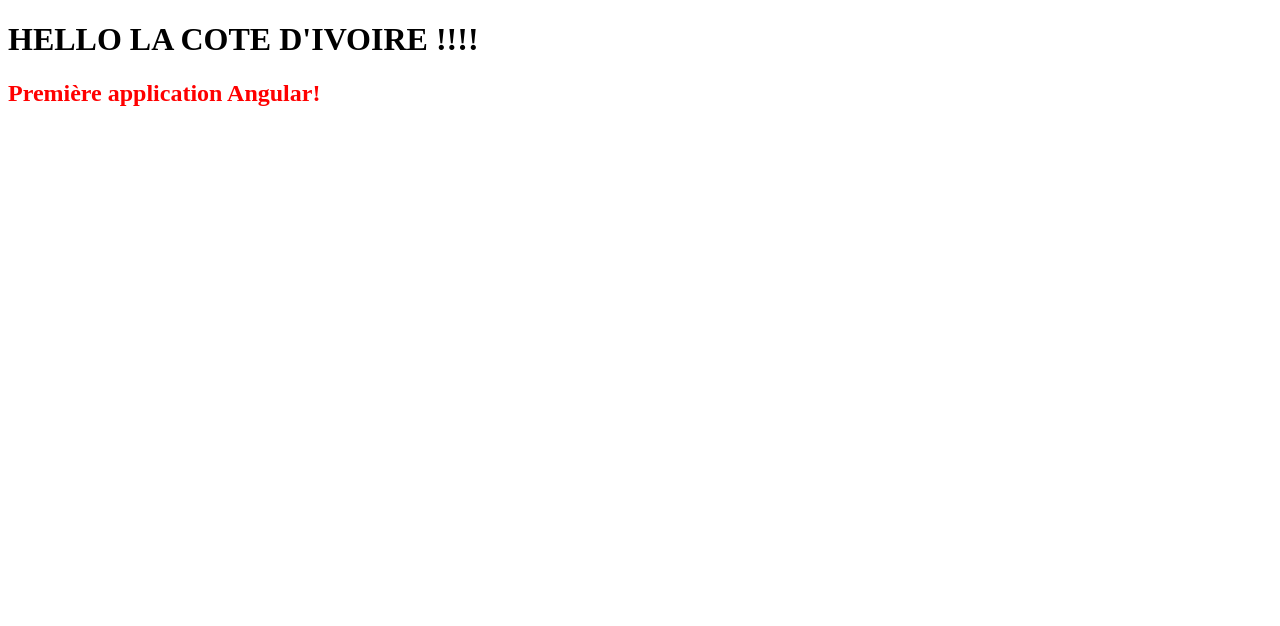
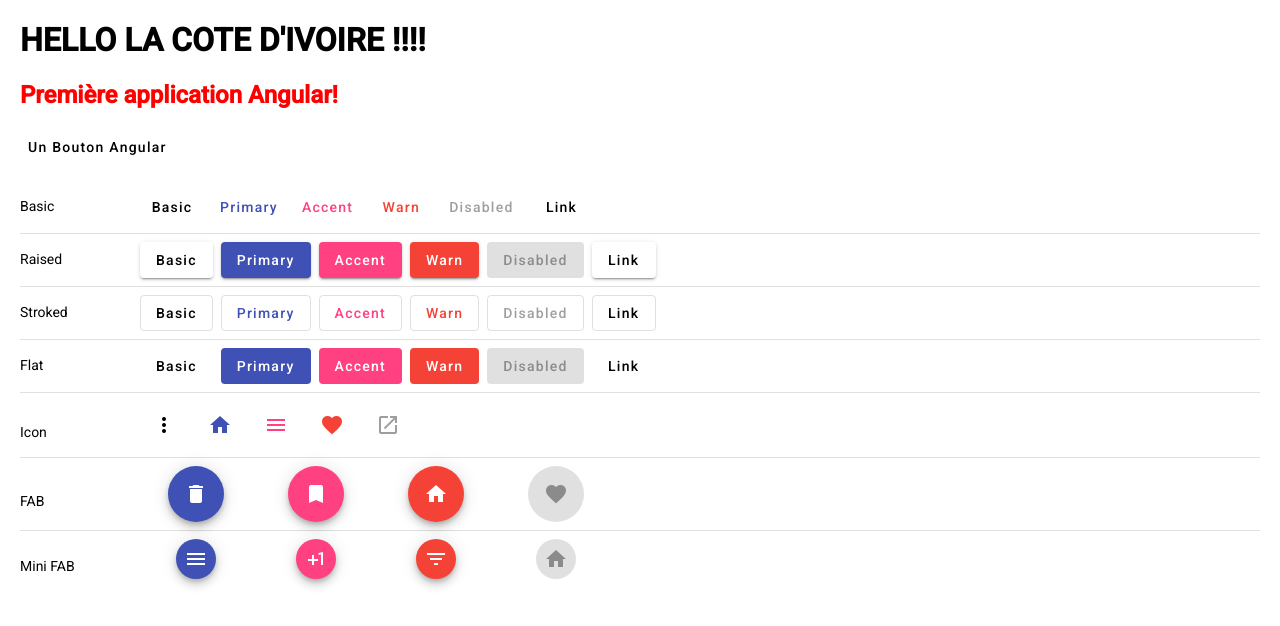
Before and after one commit to micbuffa/AngularESTATIC2024Front, an Angular app: page / in a window 1280 px wide. Shown: the top 626 px of the page. Built offline with nearby package versions, Linux system fonts and the light colour scheme.

Commit message:
Avec exemples boutons material

```diff
--- a/angular.json
+++ b/angular.json
@@ -25,6 +25,7 @@
               "src/assets"
             ],
             "styles": [
+              "@angular/material/prebuilt-themes/indigo-pink.css",
               "src/styles.css"
             ],
             "scripts": []
@@ -84,6 +85,7 @@
               "src/assets"
             ],
             "styles": [
+              "@angular/material/prebuilt-themes/indigo-pink.css",
               "src/styles.css"
             ],
             "scripts": []
--- a/package.json
+++ b/package.json
@@ -11,10 +11,12 @@
   "private": true,
   "dependencies": {
     "@angular/animations": "^17.3.0",
+    "@angular/cdk": "^17.3.3",
     "@angular/common": "^17.3.0",
     "@angular/compiler": "^17.3.0",
     "@angular/core": "^17.3.0",
     "@angular/forms": "^17.3.0",
+    "@angular/material": "^17.3.3",
     "@angular/platform-browser": "^17.3.0",
     "@angular/platform-browser-dynamic": "^17.3.0",
     "@angular/router": "^17.3.0",
--- a/src/app/app.component.css
+++ b/src/app/app.component.css
@@ -1,3 +1,35 @@
 h2 {
     color:red;
 }
+
+section {
+    display: table;
+  }
+
+  .example-label {
+    display: table-cell;
+    font-size: 14px;
+    margin-left: 8px;
+    min-width: 120px;
+  }
+
+  .example-button-row {
+    display: table-cell;
+    max-width: 600px;
+  }
+
+  .example-button-row .mat-mdc-button-base {
+    margin: 8px 8px 8px 0;
+  }
+
+  .example-flex-container {
+    display: flex;
+    justify-content: space-between;
+    flex-wrap: wrap;
+  }
+
+  .example-button-container {
+    display: flex;
+    justify-content: center;
+    width: 120px;
+  }
--- a/src/app/app.component.html
+++ b/src/app/app.component.html
@@ -1,2 +1,131 @@
 <h1>HELLO LA COTE D'IVOIRE !!!!</h1>
 <h2>{{titre}}</h2>
+<p>
+  <button mat-button>Un Bouton Angular</button>
+</p>
+<section>
+  <div class="example-label">Basic</div>
+  <div class="example-button-row">
+    <button mat-button>Basic</button>
+    <button mat-button color="primary">Primary</button>
+    <button mat-button color="accent">Accent</button>
+    <button mat-button color="warn">Warn</button>
+    <button mat-button disabled>Disabled</button>
+    <a mat-button href="https://www.google.com/" target="_blank">Link</a>
+  </div>
+</section>
+<mat-divider></mat-divider>
+<section>
+  <div class="example-label">Raised</div>
+  <div class="example-button-row">
+    <button mat-raised-button>Basic</button>
+    <button mat-raised-button color="primary">Primary</button>
+    <button mat-raised-button color="accent">Accent</button>
+    <button mat-raised-button color="warn">Warn</button>
+    <button mat-raised-button disabled>Disabled</button>
+    <a mat-raised-button href="https://www.google.com/" target="_blank">Link</a>
+  </div>
+</section>
+<mat-divider></mat-divider>
+<section>
+  <div class="example-label">Stroked</div>
+  <div class="example-button-row">
+    <button mat-stroked-button>Basic</button>
+    <button mat-stroked-button color="primary">Primary</button>
+    <button mat-stroked-button color="accent">Accent</button>
+    <button mat-stroked-button color="warn">Warn</button>
+    <button mat-stroked-button disabled>Disabled</button>
+    <a mat-stroked-button href="https://www.google.com/" target="_blank">Link</a>
+  </div>
+</section>
+<mat-divider></mat-divider>
+<section>
+  <div class="example-label">Flat</div>
+  <div class="example-button-row">
+    <button mat-flat-button>Basic</button>
+    <button mat-flat-button color="primary">Primary</button>
+    <button mat-flat-button color="accent">Accent</button>
+    <button mat-flat-button color="warn">Warn</button>
+    <button mat-flat-button disabled>Disabled</button>
+    <a mat-flat-button href="https://www.google.com/" target="_blank">Link</a>
+  </div>
+</section>
+<mat-divider></mat-divider>
+<section>
+  <div class="example-label">Icon</div>
+  <div class="example-button-row">
+    <div class="example-flex-container">
+      <button mat-icon-button aria-label="Example icon button with a vertical three dot icon">
+        <mat-icon>more_vert</mat-icon>
+      </button>
+      <button mat-icon-button color="primary" aria-label="Example icon button with a home icon">
+        <mat-icon>home</mat-icon>
+      </button>
+      <button mat-icon-button color="accent" aria-label="Example icon button with a menu icon">
+        <mat-icon>menu</mat-icon>
+      </button>
+      <button mat-icon-button color="warn" aria-label="Example icon button with a heart icon">
+        <mat-icon>favorite</mat-icon>
+      </button>
+      <button mat-icon-button disabled aria-label="Example icon button with a open in new tab icon">
+        <mat-icon>open_in_new</mat-icon>
+      </button>
+    </div>
+  </div>
+</section>
+<mat-divider></mat-divider>
+<section>
+  <div class="example-label">FAB</div>
+  <div class="example-button-row">
+    <div class="example-flex-container">
+      <div class="example-button-container">
+        <button mat-fab color="primary" aria-label="Example icon button with a delete icon">
+          <mat-icon>delete</mat-icon>
+        </button>
+      </div>
+      <div class="example-button-container">
+        <button mat-fab color="accent" aria-label="Example icon button with a bookmark icon">
+          <mat-icon>bookmark</mat-icon>
+        </button>
+      </div>
+      <div class="example-button-container">
+        <button mat-fab color="warn" aria-label="Example icon button with a home icon">
+          <mat-icon>home</mat-icon>
+        </button>
+      </div>
+      <div class="example-button-container">
+        <button mat-fab disabled aria-label="Example icon button with a heart icon">
+          <mat-icon>favorite</mat-icon>
+        </button>
+      </div>
+    </div>
+  </div>
+</section>
+<mat-divider></mat-divider>
+<section>
+  <div class="example-label">Mini FAB</div>
+  <div class="example-button-row">
+    <div class="example-flex-container">
+      <div class="example-button-container">
+        <button mat-mini-fab color="primary" aria-label="Example icon button with a menu icon">
+          <mat-icon>menu</mat-icon>
+        </button>
+      </div>
+      <div class="example-button-container">
+        <button mat-mini-fab color="accent" aria-label="Example icon button with a plus one icon">
+          <mat-icon>plus_one</mat-icon>
+        </button>
+      </div>
+      <div class="example-button-container">
+        <button mat-mini-fab color="warn" aria-label="Example icon button with a filter list icon">
+          <mat-icon>filter_list</mat-icon>
+        </button>
+      </div>
+      <div class="example-button-container">
+        <button mat-mini-fab disabled aria-label="Example icon button with a home icon">
+          <mat-icon>home</mat-icon>
+        </button>
+      </div>
+    </div>
+  </div>
+</section>
--- a/src/app/app.component.ts
+++ b/src/app/app.component.ts
@@ -1,10 +1,14 @@
 import { Component } from '@angular/core';
 import { RouterOutlet } from '@angular/router';
+
+import { MatButtonModule } from '@angular/material/button';
+import { MatIconModule } from '@angular/material/icon';
+import { MatDividerModule } from '@angular/material/divider';
 
 @Component({
   selector: 'app-root',
   standalone: true,
-  imports: [RouterOutlet],
+  imports: [RouterOutlet, MatButtonModule, MatIconModule, MatDividerModule],
   templateUrl: './app.component.html',
   styleUrl: './app.component.css'
 })
--- a/src/app/app.config.ts
+++ b/src/app/app.config.ts
@@ -2,7 +2,8 @@
 import { provideRouter } from '@angular/router';
 
 import { routes } from './app.routes';
+import { provideAnimationsAsync } from '@angular/platform-browser/animations/async';
 
 export const appConfig: ApplicationConfig = {
-  providers: [provideRouter(routes)]
+  providers: [provideRouter(routes), provideAnimationsAsync()]
 };
--- a/src/index.html
+++ b/src/index.html
@@ -6,6 +6,8 @@
   <base href="/">
   <meta name="viewport" content="width=device-width, initial-scale=1">
   <link rel="icon" type="image/x-icon" href="favicon.ico">
+  <link href="https://fonts.googleapis.com/css2?family=Roboto:wght@300;400;500&display=swap" rel="stylesheet">
+  <link href="https://fonts.googleapis.com/icon?family=Material+Icons" rel="stylesheet">
 </head>
 <body>
   <app-root></app-root>
--- a/src/styles.css
+++ b/src/styles.css
@@ -1 +1,4 @@
 /* You can add global styles to this file, and also import other style files */
+
+html, body { height: 100%; }
+body { margin: 20px; font-family: Roboto, "Helvetica Neue", sans-serif; }
```
Also changed, not shown: 1 other file (tests, documents, lock files or other folders).
